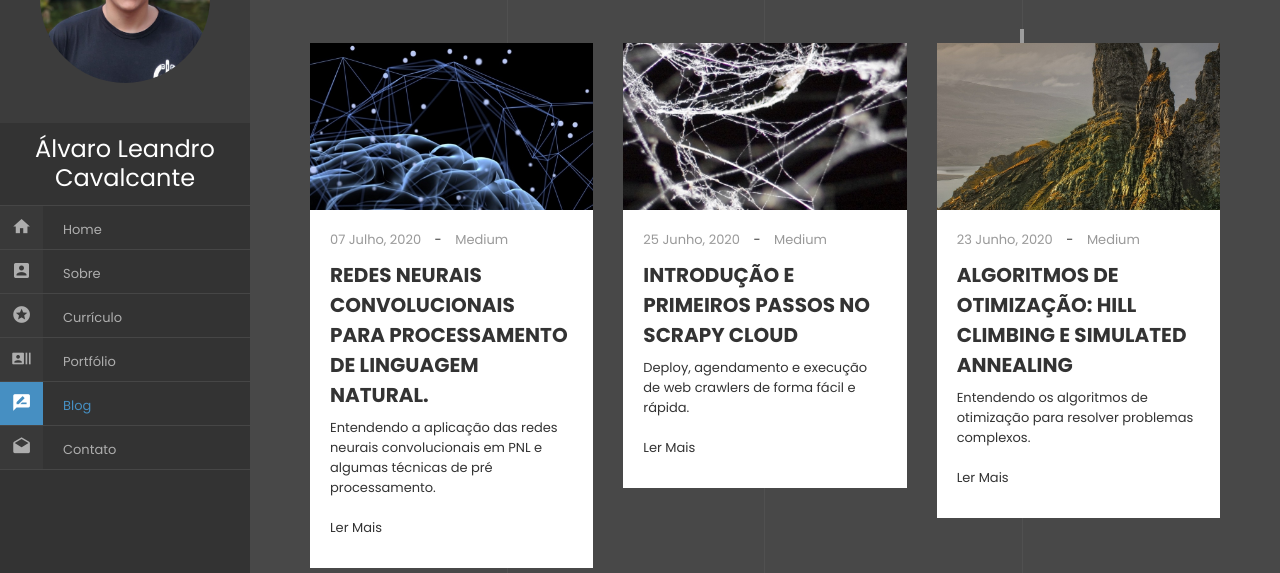
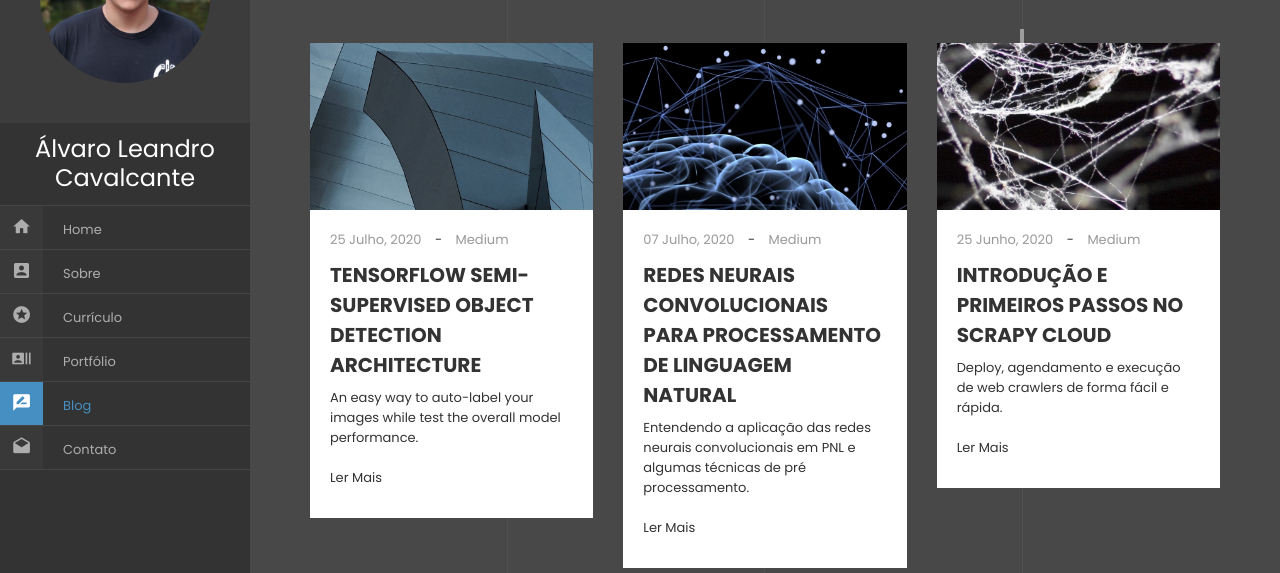
Before and after one commit to AlvaroCavalcante/AlvaroCavalcante.github.io, a website: page blog.html in a window 1280 px wide. Shown: the part 127-700 px from the top of the page. Drawn offline with Linux system fonts and the light colour scheme.

Commit message:
blog updated

```diff
--- a/blog.html
+++ b/blog.html
@@ -86,6 +86,25 @@
                         <div class="col-lg-4 col-md-6 col-sm-6">
                             <article class="card-post">
                                 <div class="img-post">
+                                    <a href="https://towardsdatascience.com/tensorflow-semi-supervised-object-detection-architecture-757b9c88f270#1a19-7d5b5cba66d1" target="blank">
+                                        <img src="images/archtec.jpg" alt="img01"/>
+                                    </a>
+                                </div>
+                                <div class="meta-post">
+                                    <span>25 Julho, 2020</span> - <a href="https://medium.com/@alvaroleandrocavalcante">Medium</a>
+                                </div>
+                                <div class="content-post">
+                                    <h2><a href="https://towardsdatascience.com/tensorflow-semi-supervised-object-detection-architecture-757b9c88f270#1a19-7d5b5cba66d1" target="blank">TensorFlow Semi-Supervised Object Detection Architecture</a></h2>
+                                    <div>An easy way to auto-label your images while test the overall model performance.</div>
+                                </div>
+                                <div class="read-post">
+                                    <a href="https://towardsdatascience.com/tensorflow-semi-supervised-object-detection-architecture-757b9c88f270#1a19-7d5b5cba66d1" target="blank">Ler Mais</a>
+                                </div>
+                            </article>
+                        </div>
+                        <div class="col-lg-4 col-md-6 col-sm-6">
+                            <article class="card-post">
+                                <div class="img-post">
                                     <a href="https://medium.com/data-hackers/redes-neurais-convolucionais-para-processamento-de-linguagem-natural-935488d6901b" target="blank">
                                         <img src="images/cnn.jpg" alt="img01"/>
                                     </a>
@@ -94,7 +113,7 @@
                                     <span>07 Julho, 2020</span> - <a href="https://medium.com/@alvaroleandrocavalcante">Medium</a>
                                 </div>
                                 <div class="content-post">
-                                    <h2><a href="https://medium.com/data-hackers/redes-neurais-convolucionais-para-processamento-de-linguagem-natural-935488d6901b" target="blank">Redes Neurais Convolucionais para processamento de linguagem natural.</a></h2>
+                                    <h2><a href="https://medium.com/data-hackers/redes-neurais-convolucionais-para-processamento-de-linguagem-natural-935488d6901b" target="blank">Redes Neurais Convolucionais para processamento de linguagem natural</a></h2>
                                     <div>Entendendo a aplicação das redes neurais convolucionais em PNL e algumas técnicas de pré processamento.</div>
                                 </div>
                                 <div class="read-post">
```
Also changed, not shown: images/archtec.jpg (added), images/cello.jpg (deleted).
